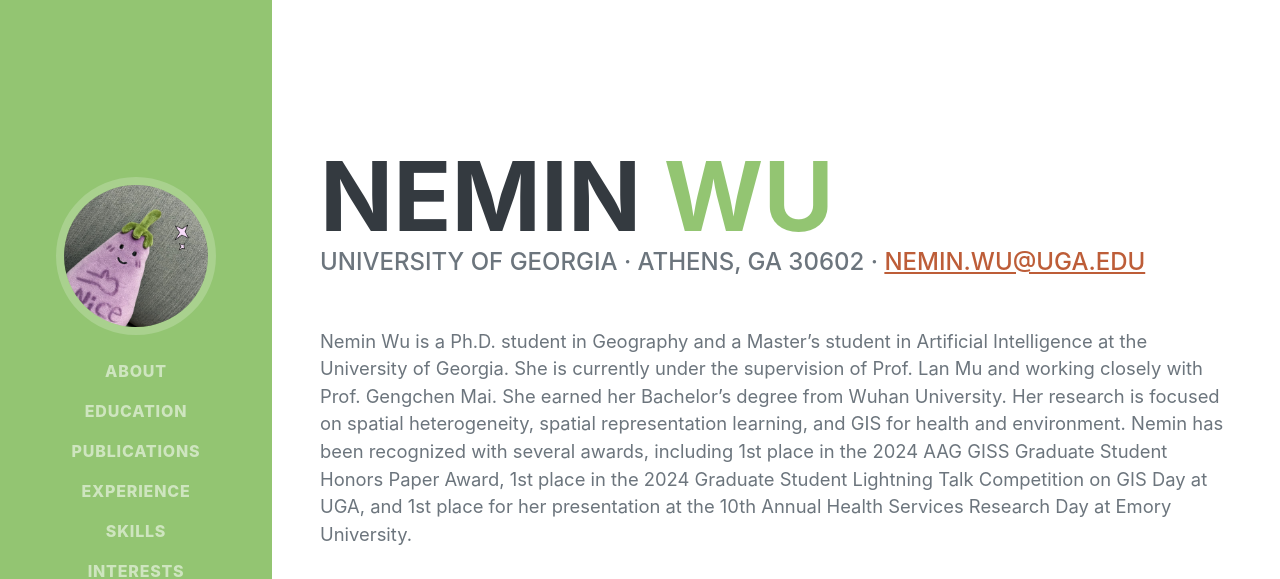
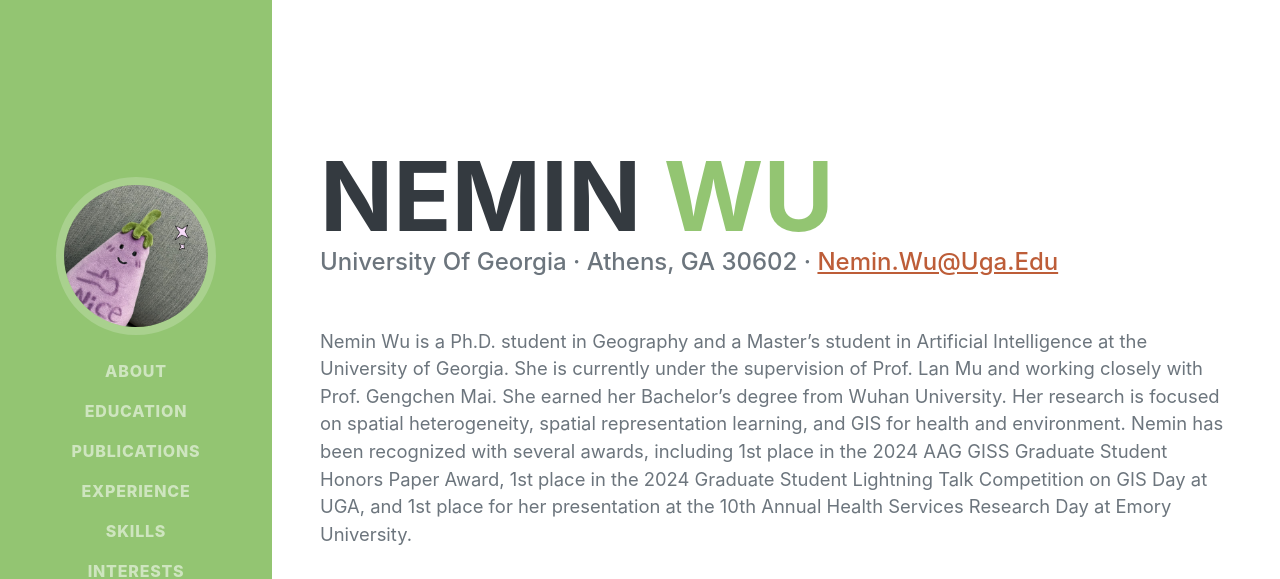
Before and after one commit to NeminWu/neminwu.github.io, a website: page index.html in a window 1280 px wide. Shown: the top 579 px of the page. Drawn offline with nearby package versions, Linux system fonts and the light colour scheme; a web font is replaced by a local one.

Commit message:
Update index.html

```diff
--- a/index.html
+++ b/index.html
@@ -44,7 +44,7 @@
                         Nemin
                         <span class="text-primary">Wu</span>
                     </h1>
-                    <div class="subheading mb-5">
+                    <div class="subheading mb-5" style="text-transform: capitalize;">
                         University of Georgia · Athens, GA 30602 ·
                         <a href="mailto:Nemin.Wu@uga.edu">Nemin.Wu@uga.edu</a>
                     </div>
```
